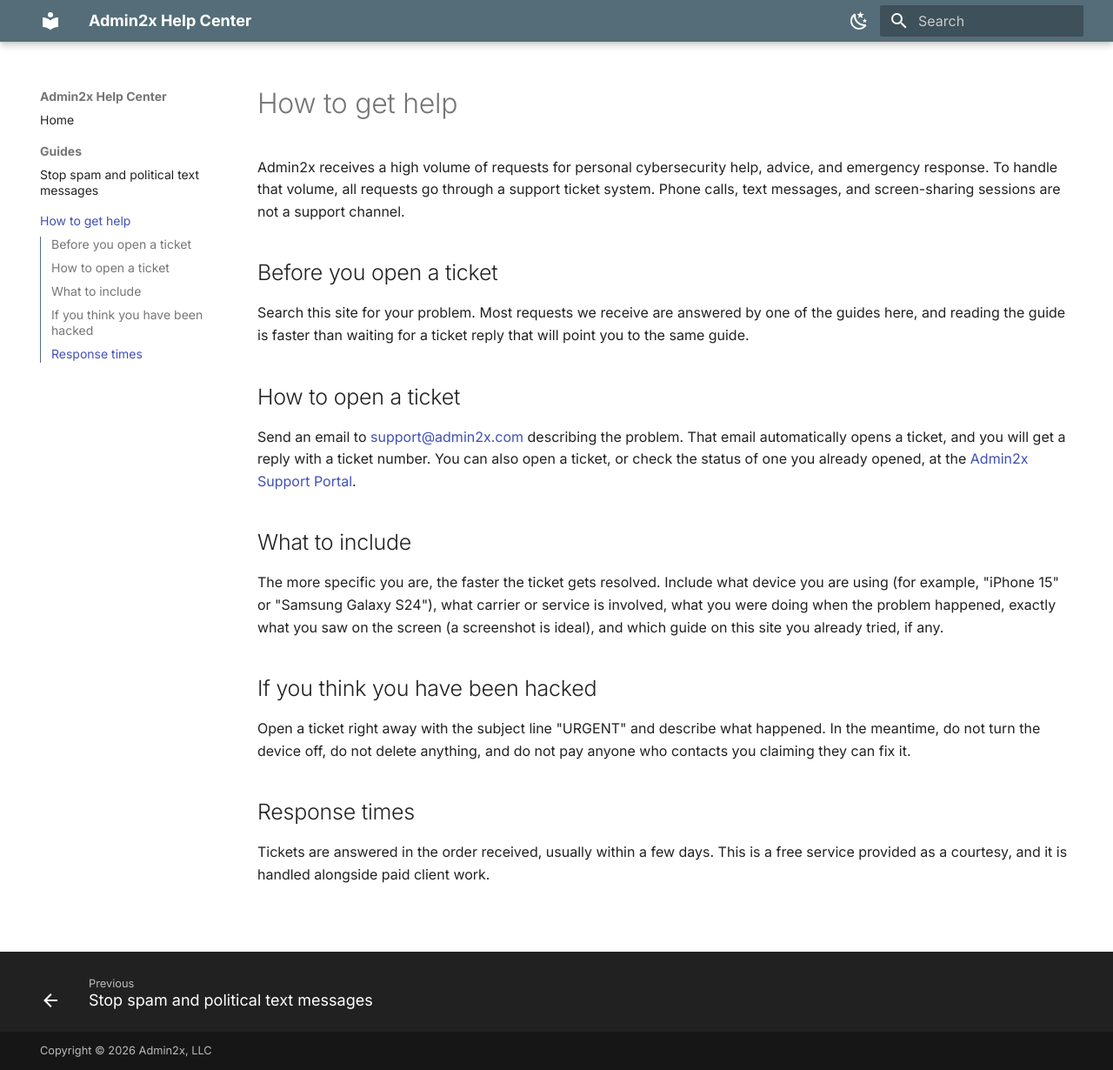
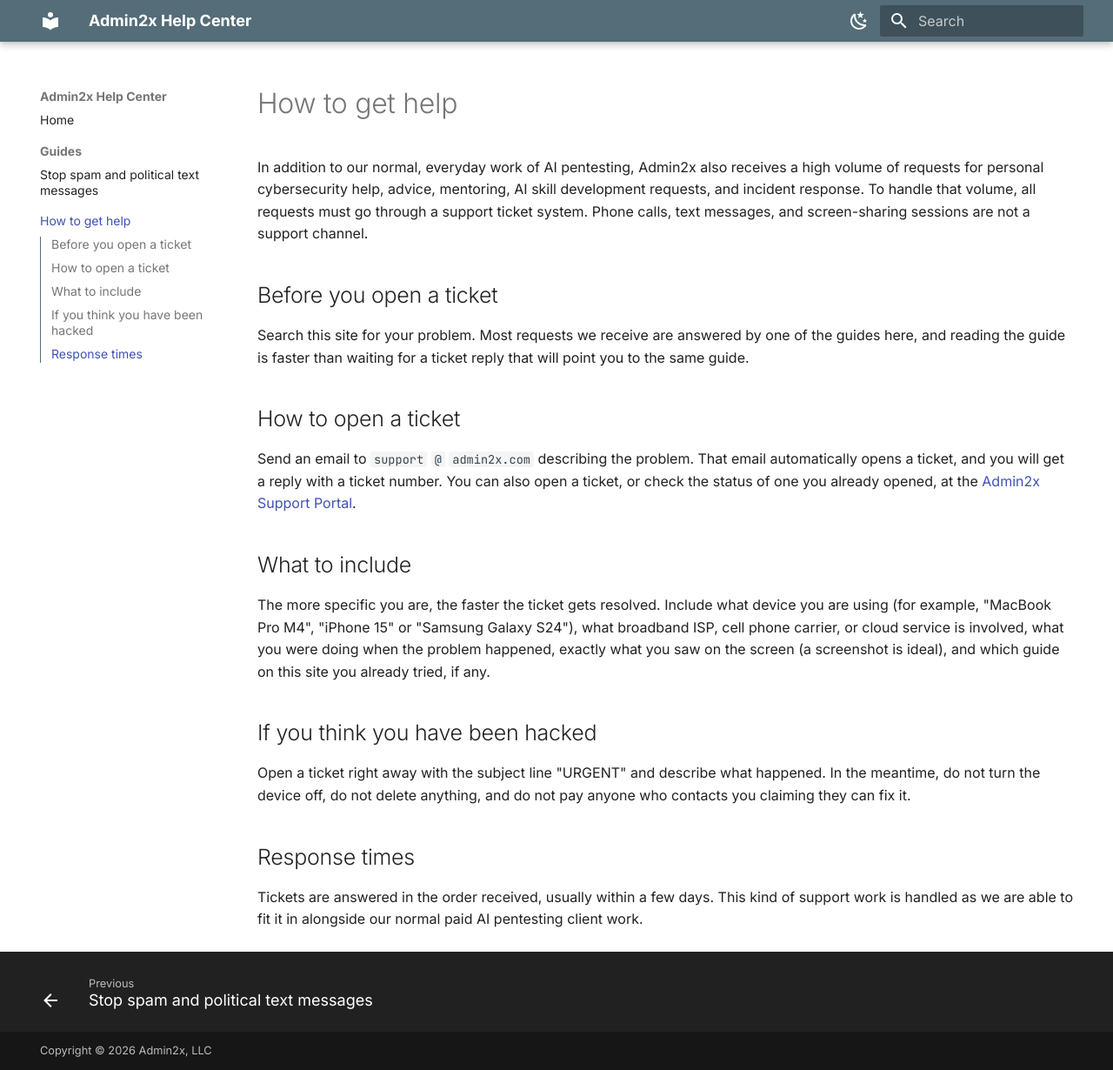
Before and after one commit to admin2x/help, an MkDocs documentation site: the page built from docs/how-to-get-help.md, in a window 1280 px wide and 1230 px high. Shown: the whole window at 87% size. Built offline with MkDocs 1.6.1 and Material for MkDocs 9.7.7, drawn with Linux system fonts in a browser that asks for light colours.

Commit message:
Obfuscate support email address to prevent spam tickets

```diff
--- a/docs/how-to-get-help.md
+++ b/docs/how-to-get-help.md
@@ -4,7 +4,7 @@ title: How to get help
 
 # How to get help
 
-Admin2x receives a high volume of requests for personal cybersecurity help, advice, and emergency response. To handle that volume, all requests go through a support ticket system. Phone calls, text messages, and screen-sharing sessions are not a support channel.
+In addition to our normal, everyday work of AI pentesting, Admin2x also receives a high volume of requests for personal cybersecurity help, advice, mentoring, AI skill development requests, and incident response. To handle that volume, all requests must go through a support ticket system. Phone calls, text messages, and screen-sharing sessions are not a support channel.
 
 ## Before you open a ticket
 
@@ -12,11 +12,11 @@ Search this site for your problem. Most requests we receive are answered by one
 
 ## How to open a ticket
 
-Send an email to [support@admin2x.com](mailto:support@admin2x.com) describing the problem. That email automatically opens a ticket, and you will get a reply with a ticket number. You can also open a ticket, or check the status of one you already opened, at the [Admin2x Support Portal](https://admin2x.zohodesk.com/portal/en/home){target=_blank}.
+Send an email to `support` `@` `admin2x.com` describing the problem. That email automatically opens a ticket, and you will get a reply with a ticket number. You can also open a ticket, or check the status of one you already opened, at the [Admin2x Support Portal](https://admin2x.zohodesk.com/portal/en/home){target=_blank}.
 
 ## What to include
 
-The more specific you are, the faster the ticket gets resolved. Include what device you are using (for example, "iPhone 15" or "Samsung Galaxy S24"), what carrier or service is involved, what you were doing when the problem happened, exactly what you saw on the screen (a screenshot is ideal), and which guide on this site you already tried, if any.
+The more specific you are, the faster the ticket gets resolved. Include what device you are using (for example, "MacBook Pro M4", "iPhone 15" or "Samsung Galaxy S24"), what broadband ISP, cell phone carrier, or cloud service is involved, what you were doing when the problem happened, exactly what you saw on the screen (a screenshot is ideal), and which guide on this site you already tried, if any.
 
 ## If you think you have been hacked
 
@@ -24,4 +24,4 @@ Open a ticket right away with the subject line "URGENT" and describe what happen
 
 ## Response times
 
-Tickets are answered in the order received, usually within a few days. This is a free service provided as a courtesy, and it is handled alongside paid client work.
+Tickets are answered in the order received, usually within a few days. This kind of support work is handled as we are able to fit it in alongside our normal paid AI pentesting client work.
```
